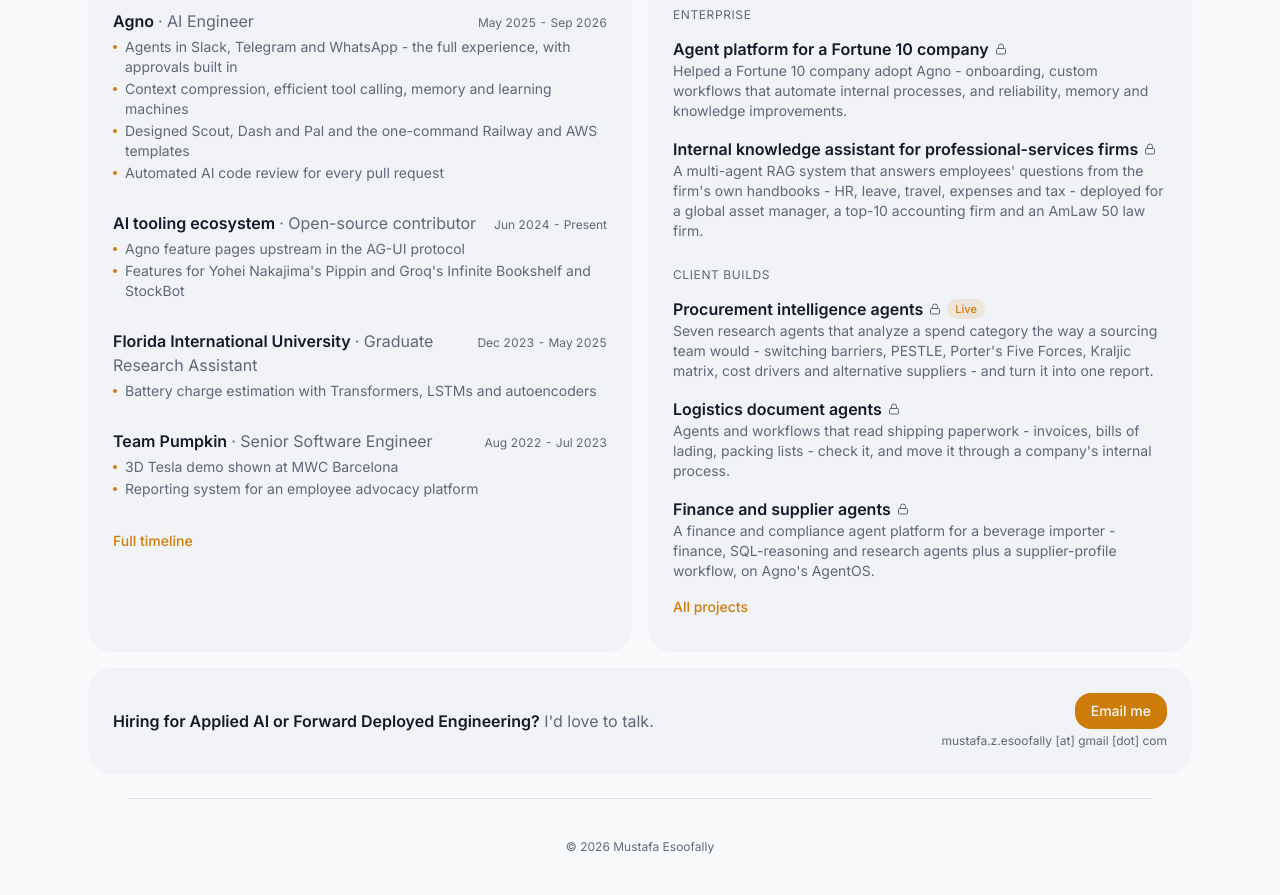
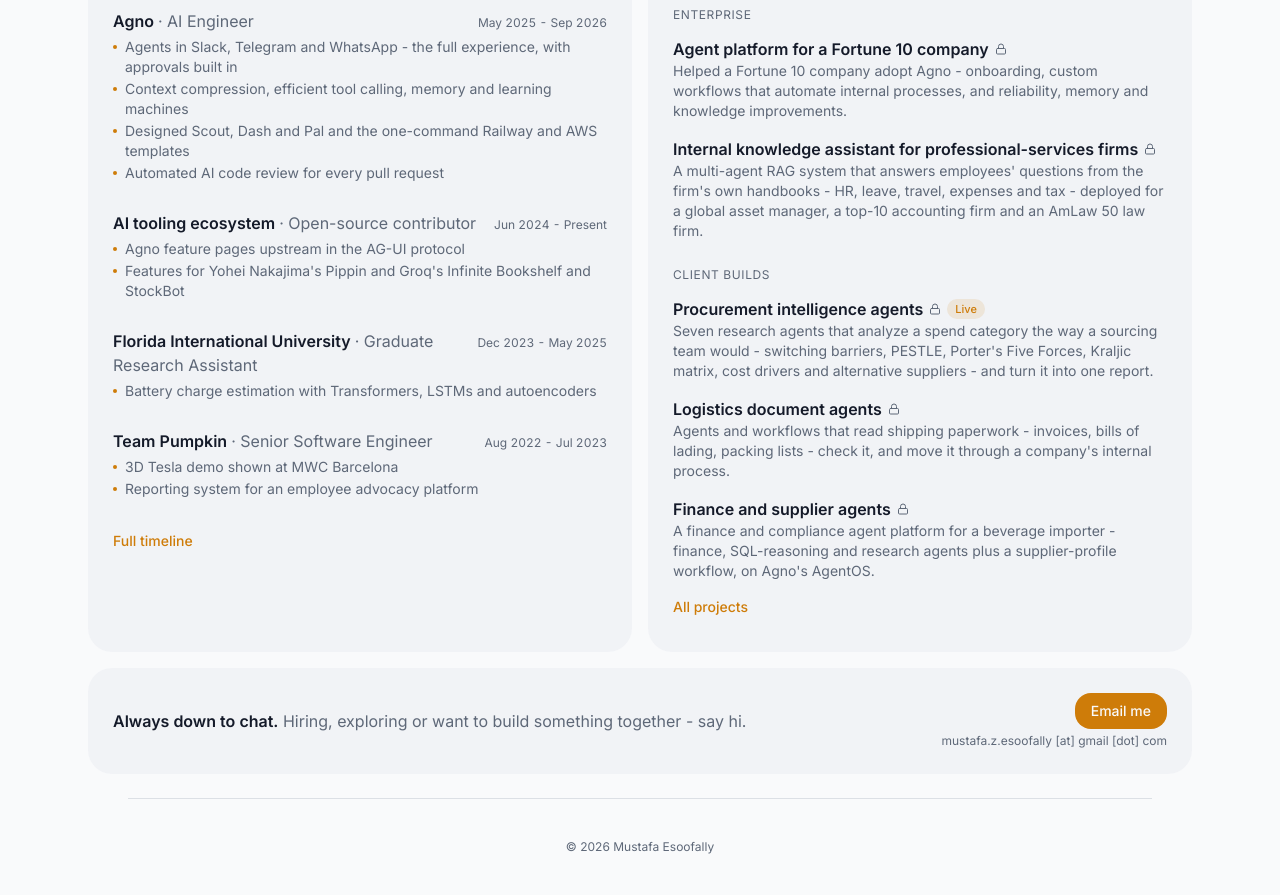
Before and after one commit to Mustafa-Esoofally/Mustafa-Esoofally.github.io, an Astro site: page / in a window 1280 px wide. Shown: the part 1610-2505 px from the top of the page. Built offline with nearby package versions, Linux system fonts and the light colour scheme; Astro itself is replaced by a stand-in of ours.

Commit message:
Casual contact line

```diff
--- a/src/pages/index.astro
+++ b/src/pages/index.astro
@@ -47,7 +47,7 @@
     </Card>
     <Card colSpan="lg:col-span-12 md:col-span-2">
       <div id="contact" class="flex scroll-mt-24 flex-col items-start justify-between gap-3 sm:flex-row sm:items-center">
-        <p class="m-0 text-base"><span class="font-semibold">Hiring for Applied AI or Forward Deployed Engineering?</span> <span class="text-muted-foreground">I'd love to talk.</span></p>
+        <p class="m-0 text-base"><span class="font-semibold">Always down to chat.</span> <span class="text-muted-foreground">Hiring, exploring or want to build something together - say hi.</span></p>
         <div class="flex flex-col items-start gap-1 sm:items-end">
           <a href="#contact" data-email class="inline-flex items-center rounded-lg bg-primary px-4 py-2 text-sm font-medium text-primary-foreground transition-opacity hover:opacity-90">Email me</a>
           <span class="text-xs text-muted-foreground">{PROFILE.links.emailText}</span>
```
